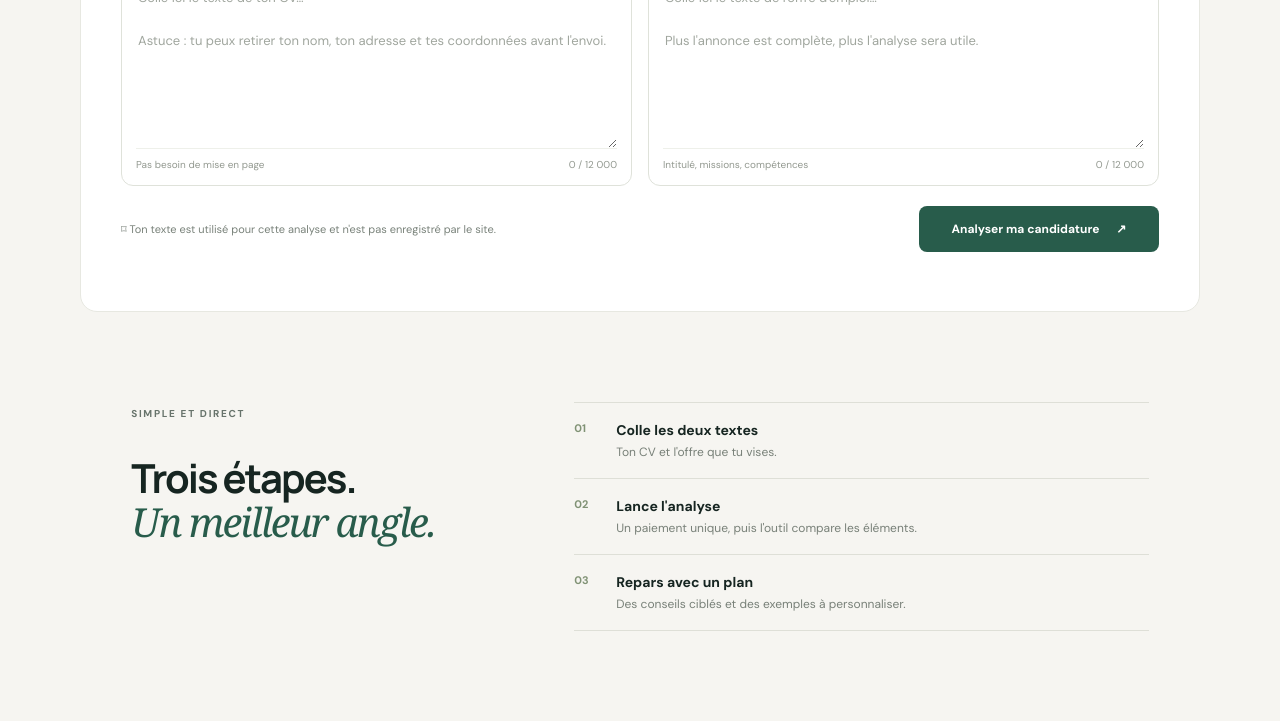
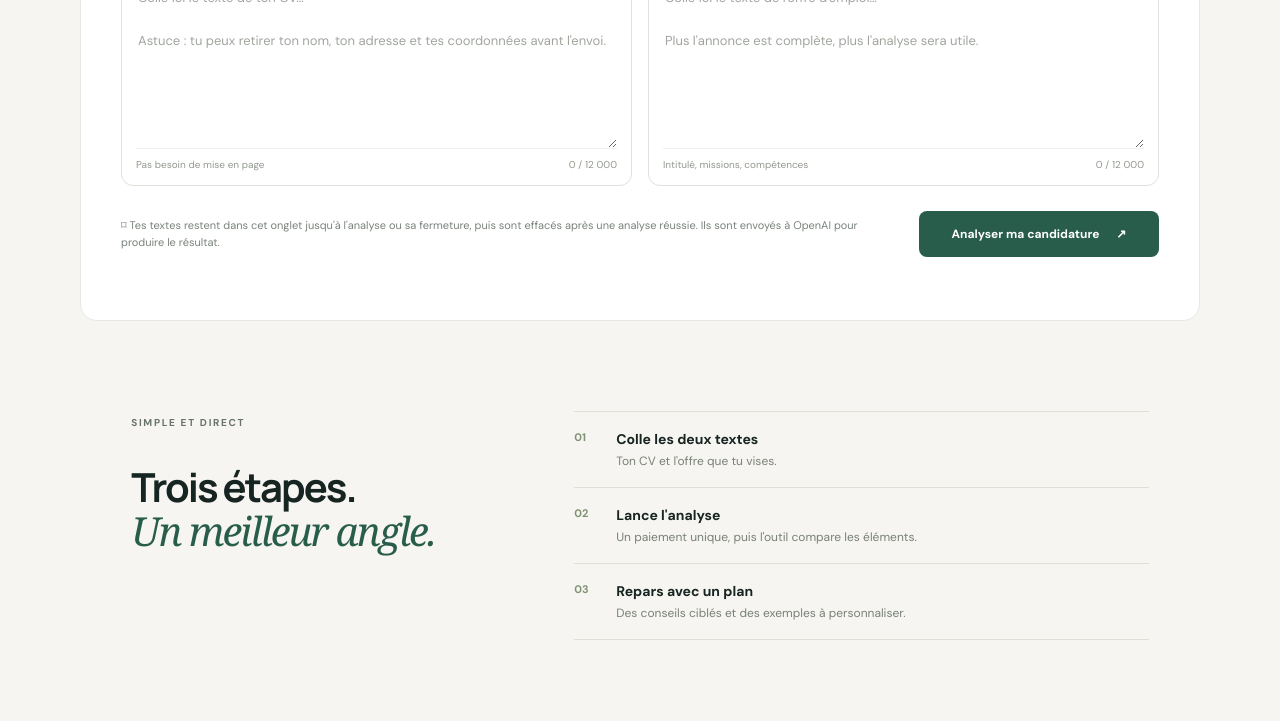
Before and after one commit to axell152/cap-candidature, a website: page index.html in a window 1280 px wide. Shown: the part 727-1448 px from the top of the page. Drawn offline with Linux system fonts and the light colour scheme.

Commit message:
Disclose temporary browser storage and OpenAI processing
Updated privacy note to clarify text handling during analysis.

```diff
--- a/index.html
+++ b/index.html
@@ -16,6 +16,7 @@
       <a class="brand" href="/" aria-label="Cap Candidature, accueil"><span class="brand-mark">↗</span> cap<span>candidature</span></a>
       <a class="top-link" href="#comment">Comment ça marche <span aria-hidden="true">↓</span></a>
     </header>
+
     <main>
       <section class="hero wrap">
         <div class="hero-copy">
@@ -32,6 +33,7 @@
           <div class="art-note"><span class="note-dot"></span> Analyse personnalisée</div>
         </div>
       </section>
+
       <section class="workspace wrap" id="outil">
         <div class="section-heading">
           <div><span class="step-label">L'OUTIL</span><h2>On fait le point sur ta candidature.</h2></div>
@@ -50,21 +52,24 @@
           </label>
         </div>
         <div class="form-actions">
-          <p class="privacy-note"><span class="lock-icon">⌑</span> Ton texte est utilisé pour cette analyse et n'est pas enregistré par le site.</p>
+          <p class="privacy-note"><span class="lock-icon">⌑</span> Tes textes restent dans cet onglet jusqu'à l'analyse ou sa fermeture, puis sont effacés après une analyse réussie. Ils sont envoyés à OpenAI pour produire le résultat.</p>
           <button id="analyze" class="primary-button" type="button">Analyser ma candidature <span aria-hidden="true">↗</span></button>
         </div>
         <div id="status" class="status" role="status" aria-live="polite"></div>
       </section>
+
       <section id="result" class="result wrap" hidden>
         <div class="result-top"><div><span class="step-label">TON ANALYSE</span><h2>Des pistes concrètes pour avancer.</h2></div><button id="copy" class="secondary-button" type="button">Copier le résultat <span>⧉</span></button></div>
         <article id="result-content" class="result-content" aria-label="Résultat de l'analyse"></article>
         <p class="result-footnote">Cette analyse est générée automatiquement à partir des textes fournis. Vérifie chaque proposition et ne conserve que les informations qui reflètent fidèlement ton expérience.</p>
       </section>
+
       <section class="how wrap" id="comment">
         <div class="how-title"><span class="step-label">SIMPLE ET DIRECT</span><h2>Trois étapes.<br /><em>Un meilleur angle.</em></h2></div>
         <div class="how-steps"><div class="how-step"><span>01</span><div><h3>Colle les deux textes</h3><p>Ton CV et l'offre que tu vises.</p></div></div><div class="how-step"><span>02</span><div><h3>Lance l'analyse</h3><p>Un paiement unique, puis l'outil compare les éléments.</p></div></div><div class="how-step"><span>03</span><div><h3>Repars avec un plan</h3><p>Des conseils ciblés et des exemples à personnaliser.</p></div></div></div>
       </section>
     </main>
+
     <footer class="footer wrap"><a class="brand" href="/"><span class="brand-mark">↗</span> cap<span>candidature</span></a><span>Un outil d'aide à la candidature, pas une promesse d'embauche.</span></footer>
     <script src="/app.js" defer></script>
   </body>
```
